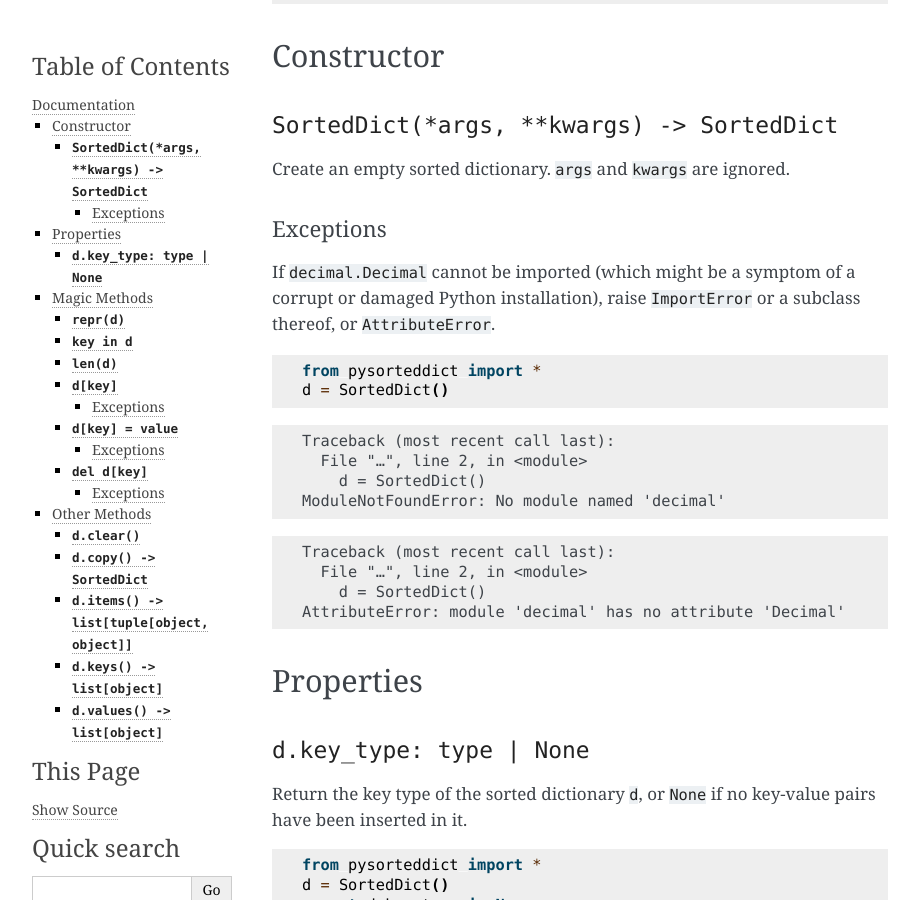
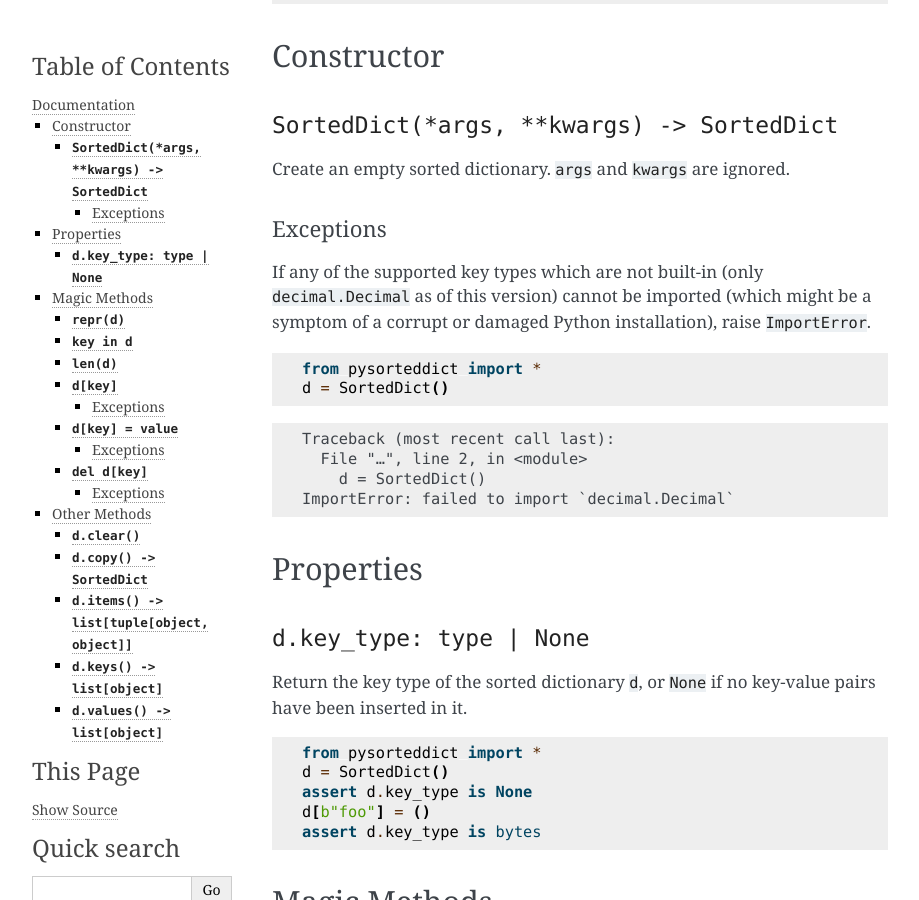
Before and after one commit to tfpf/pysorteddict, a Sphinx documentation site: the page built from docs/documentation.md, in a window 1280 px wide and 900 px high, scrolled down 320 px. Shown: the whole window, without its empty margins (170-1089 px from the left). Built offline with Sphinx 7.4.7, drawn with Linux system fonts in a browser that asks for light colours.

Commit message:
Update documentation and bump version (#114)

````diff
--- a/docs/documentation.md
+++ b/docs/documentation.md
@@ -32,8 +33,8 @@
 
 #### Exceptions
 
-If `decimal.Decimal` cannot be imported (which might be a symptom of a corrupt or damaged Python installation), raise
-`ImportError` or a subclass thereof, or `AttributeError`.
+If any of the supported key types which are not built-in (only `decimal.Decimal` as of this version) cannot be imported
+(which might be a symptom of a corrupt or damaged Python installation), raise `ImportError`.
 
 ```python
 from pysorteddict import *
@@ -44,14 +45,7 @@
 Traceback (most recent call last):
   File "…", line 2, in <module>
     d = SortedDict()
-ModuleNotFoundError: No module named 'decimal'
-```
-
-```text
-Traceback (most recent call last):
-  File "…", line 2, in <module>
-    d = SortedDict()
-AttributeError: module 'decimal' has no attribute 'Decimal'
+ImportError: failed to import `decimal.Decimal`
 ```
 
 ## Properties
--- a/pyproject.toml
+++ b/pyproject.toml
@@ -13,7 +13,7 @@
 
 [project]
 name = "pysorteddict"
-version = "0.5.1"
+version = "0.5.2"
 authors = [
     {name = "Vishal Pankaj Chandratreya"},
 ]
````
Also changed, not shown: other parts of docs/documentation.md (+1 -0 lines), 1 other file.
